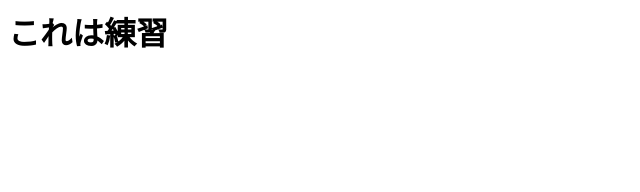
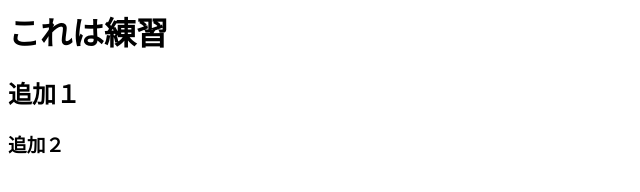
Before and after one commit to th-ko4510/html, a plain HTML site: page index.html in a window 1280 px wide. Shown: the whole page, without its empty margins (0-640 px from the left). Drawn offline with Linux system fonts and the light colour scheme.

Commit message:
index最終版

```diff
--- a/index.html
+++ b/index.html
@@ -2,4 +2,6 @@
     <meta charset="UTF-8">
     <title>gitレクチャ</title>
     <h1>これは練習</h1>
+    <h2>追加１</h2>
+    <h3>追加２</h3>
 </html>
```
